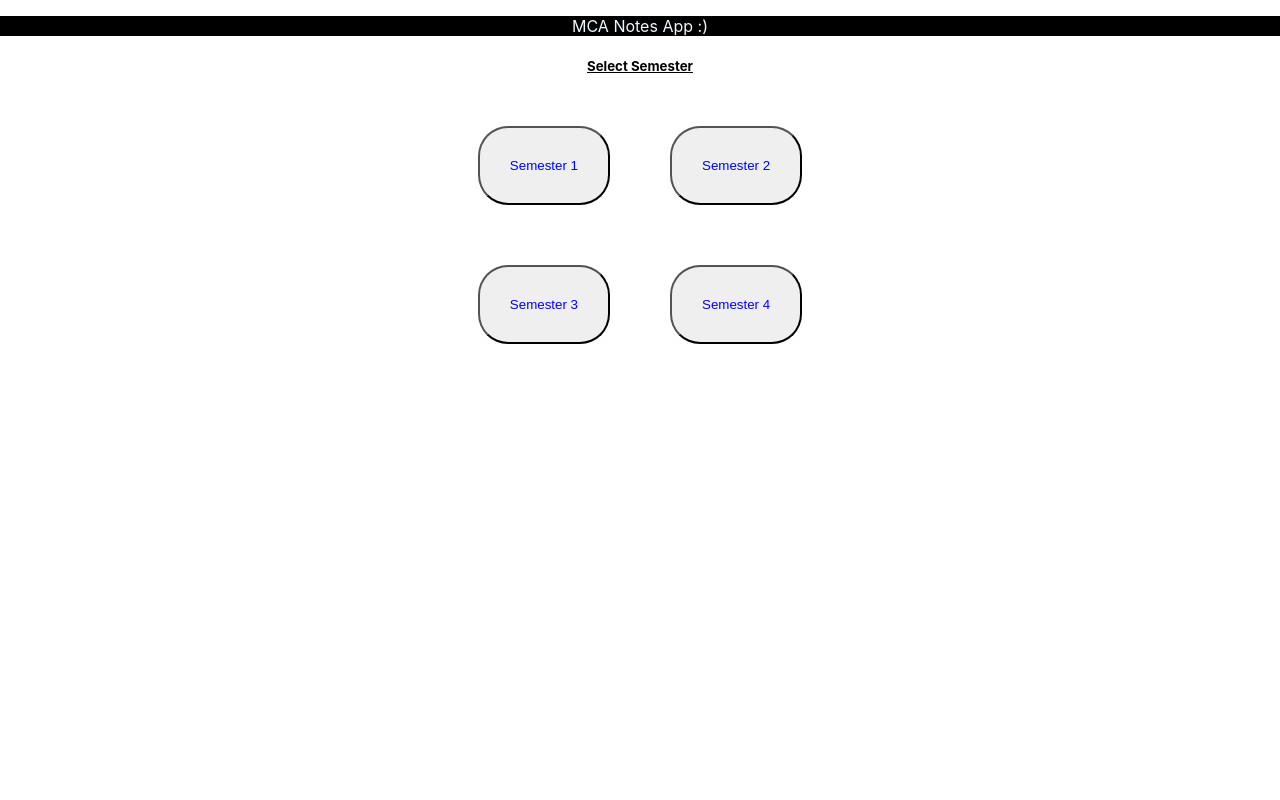
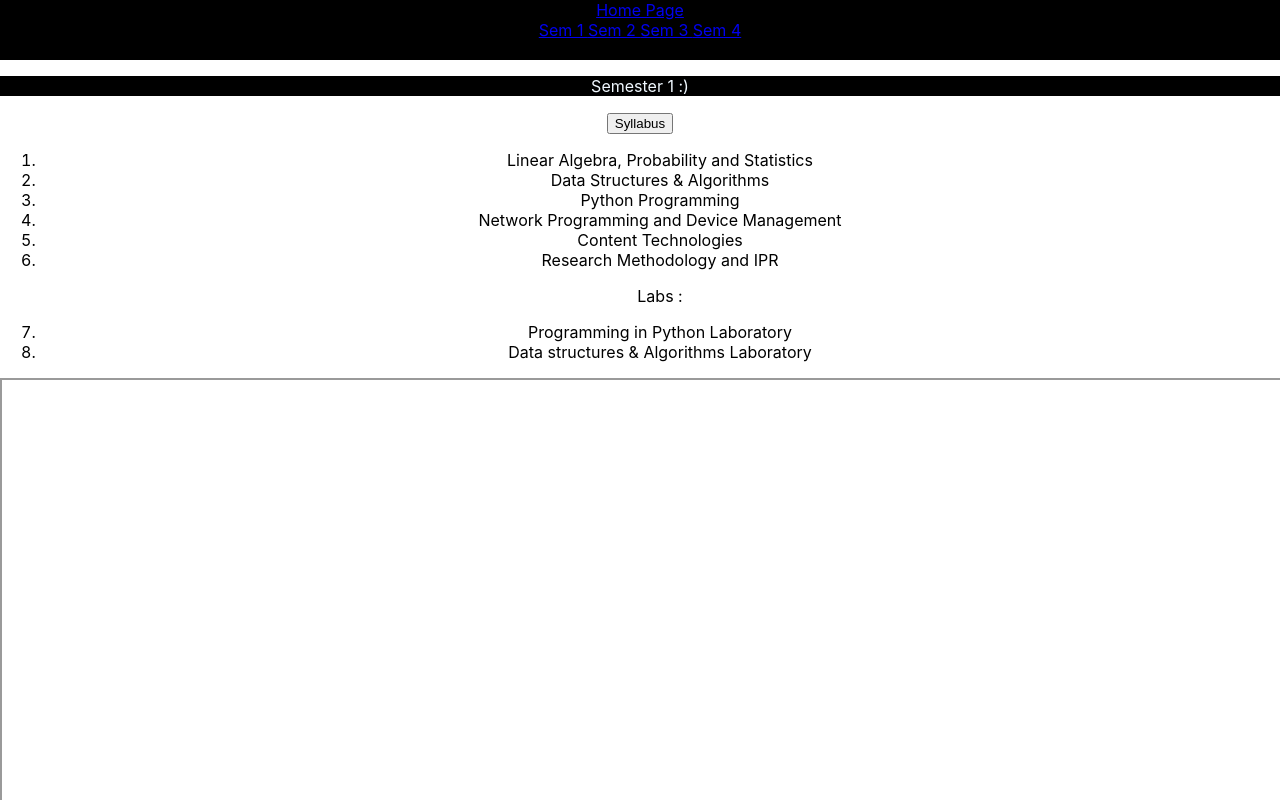
Before and after one commit to RajatVerma099/mca_react, a React (Create React App) app: page /Pages/Sem1 in a window 1280 px wide. Shown: the top 800 px of the page. Built offline with nearby package versions, Linux system fonts and the light colour scheme.

Commit message:
pdf thing done

```diff
--- a/package.json
+++ b/package.json
@@ -11,6 +11,7 @@
     "@testing-library/user-event": "^13.5.0",
     "react": "^18.2.0",
     "react-dom": "^18.2.0",
+    "react-native-openanything": "^0.0.6",
     "react-router-dom": "^6.12.1",
     "react-scripts": "5.0.1",
     "web-vitals": "^2.1.4"
--- a/src/App.css
+++ b/src/App.css
@@ -55,3 +55,24 @@
 .headingText{
   color: aliceblue;
 }
+
+.navbutton{
+  margin:5px;
+  padding:10px;
+  border-radius: 10px;
+  color: black;
+}
+
+.nav{
+  overflow-y: scroll;
+}
+
+.welcome{
+  background-image: url("./images/welcomebg.jpg");
+  width: 100%;
+
+}
+
+.Link{
+  margin:"15px"
+}
--- a/src/App.js
+++ b/src/App.js
@@ -1,3 +1,56 @@
+import "./App.css";
+import { BrowserRouter as Router, Routes, Route, Link } from "react-router-dom";
+import Home from "./Pages/Home";
+import Sem1 from "./Pages/Sem1";
+import Sem2 from "./Pages/Sem2";
+import Sem3 from "./Pages/Sem3";
+import Sem4 from "./Pages/Sem4";
+
+// import About from "./Pages/About";
+// import Profile from "./Pages/Profile";
+// import ErrorPage from "./Pages/ErrorPage";
+
+function App() {
+  return (
+    <>
+    <Router>
+      <center>
+      <nav style={{backgroundColor:"black", height:"45pt"}}>
+
+      {/* <button className="navbutton"> */}
+        <Link to="/"> Home Page </Link>
+        {/* </button> */}
+
+      <br></br>
+        <Link to="/Pages/Sem1"> Sem 1 </Link>
+
+        <Link to="/Pages/Sem2"> Sem 2 </Link>
+
+        <Link to="/Pages/Sem3"> Sem 3 </Link>
+
+        <Link to="/Pages/Sem4"> Sem 4 </Link>
+
+      </nav>
+      <Routes>
+        <Route path="/" element={<Home />} />
+        <Route path="/Pages/Sem1" element={<Sem1 />} />
+        <Route path="/Pages/Sem2" element={<Sem2 />} />
+        <Route path="/Pages/Sem3" element={<Sem3 />} />
+        <Route path="/Pages/Sem4" element={<Sem4 />} />
+      </Routes>
+      <div>  </div>
+      </center>
+    </Router>
+    </>
+  );
+}
+
+export default App;
+
+
+
+
+/*
 import {
   createBrowserRouter,
   RouterProvider,
@@ -35,3 +88,4 @@ function App() {
 }
 
 export default App;
+*/
--- /dev/null
+++ b/src/Pages/Home.js
@@ -0,0 +1,39 @@
+
+import {
+    createBrowserRouter,
+    RouterProvider,
+    Route,
+    Link,
+  } from "react-router-dom";
+//   import './App.css';
+//   import './tosem1';
+
+  function Home() {
+    var Heading="MCA Notes App :)";
+    return (
+    <>
+    <center>
+        <div className="welcome">
+  <h1><b><u>Welcome</u></b></h1>
+  <p style={{height:"100vh"}}>
+  Hey CEGians :) <br></br>
+  Welcome to our MCA Notes and Study Material App!
+
+Get ready to master the world of computer applications with our comprehensive resources. Explore well-crafted notes, books that would help you through your semesters.
+<br></br><br></br>
+Share the app if you found it helpful in any way.
+
+<br></br><br></br>
+Welcome aboard,
+<br></br>
+:)
+
+  </p>
+  </div>
+    </center>
+    </>
+
+    );
+  }
+
+  export default Home;
--- /dev/null
+++ b/src/Pages/PdfPage.js
@@ -0,0 +1,14 @@
+import React,{useState} from "react";
+import Sem1 from "./Sem1";
+
+export const PdfPage=(props)=>
+{
+    console.log(props)
+return (
+    <div className='container' style={{height:"100vh"}}>
+        {/* <h1>{props.title}</h1> */}
+        <iframe src={props.link} width={"100%"} height={"100%"} ></iframe>
+    </div>
+    )
+}
+export default PdfPage;
--- /dev/null
+++ b/src/Pages/Sem1.js
@@ -0,0 +1,35 @@
+import PdfPage from "./PdfPage";
+import React,{useState} from 'react';
+function Sem1() {
+    var Heading="Semester 1 :)";
+
+const [state,setState]= useState("")
+
+const changeState=()=>{
+    setState("https://cac.annauniv.edu/uddetails/udpg_2019/ice/18.M.C.A.%20(2%20years)%20-2021-22.pdf");
+    //PdfPage();
+}
+    return (
+    <>
+   <div className="appbar"><center><p className="headingText">{Heading}</p></center></div>
+    <button onClick={changeState}>
+        Syllabus
+    </button>
+        <ol>
+        <li><a>Linear Algebra, Probability and Statistics</a></li>
+        <li>Data Structures & Algorithms</li>
+        <li>Python Programming</li>
+        <li>Network Programming and Device Management</li>
+        <li>Content Technologies</li>
+        <li>Research Methodology and IPR</li>
+        <p>Labs :</p>
+        <li>Programming in Python Laboratory</li>
+        <li>Data structures & Algorithms Laboratory</li>
+        </ol>
+        <PdfPage link={state}/>
+    </>
+
+    );
+  }
+
+  export default Sem1;
--- /dev/null
+++ b/src/Pages/Sem2.js
@@ -0,0 +1,29 @@
+function Sem2() {
+    var Heading="Semester 2 :)";
+    return (
+    <>
+   <div className="appbar"><center><p className="headingText">{Heading}</p></center></div>
+    <center>
+      <h5><u><b>Select Semester</b></u></h5>
+    <button className="buttonstyle onClick={}" >
+      Semester 1
+    </button>
+    <button className="buttonstyle">
+      Semester 2.....
+    </button>
+    <br/>
+    <button className="buttonstyle">
+      Semester 3
+    </button>
+    <button className="buttonstyle">
+      Semester 4
+    </button>
+    <br/>
+
+    </center>
+    </>
+
+    );
+  }
+
+  export default Sem2;
--- /dev/null
+++ b/src/Pages/Sem3.js
@@ -0,0 +1,29 @@
+function Sem3() {
+    var Heading="Semester 3 :)";
+    return (
+    <>
+   <div className="appbar"><center><p className="headingText">{Heading}</p></center></div>
+    <center>
+      <h5><u><b>Select Semester</b></u></h5>
+    <button className="buttonstyle onClick={}" >
+      Semester 1
+    </button>
+    <button className="buttonstyle">
+      Semester 2
+    </button>
+    <br/>
+    <button className="buttonstyle">
+      Semester 3____
+    </button>
+    <button className="buttonstyle">
+      Semester 4
+    </button>
+    <br/>
+
+    </center>
+    </>
+
+    );
+  }
+
+  export default Sem3;
--- /dev/null
+++ b/src/Pages/Sem4.js
@@ -0,0 +1,29 @@
+function Sem4() {
+    var Heading="Semester 4 :)";
+    return (
+    <>
+   <div className="appbar"><center><p className="headingText">{Heading}</p></center></div>
+    <center>
+      <h5><u><b>Select Semester</b></u></h5>
+    <button className="buttonstyle onClick={}" >
+      Semester 1
+    </button>
+    <button className="buttonstyle">
+      Semester 2
+    </button>
+    <br/>
+    <button className="buttonstyle">
+      Semester 3
+    </button>
+    <button className="buttonstyle">
+      Semester 4===
+    </button>
+    <br/>
+
+    </center>
+    </>
+
+    );
+  }
+
+  export default Sem4;
```
Also changed, not shown: src/images/welcomebg.jpg (added), 1 other file (tests, documents, lock files or other folders).
